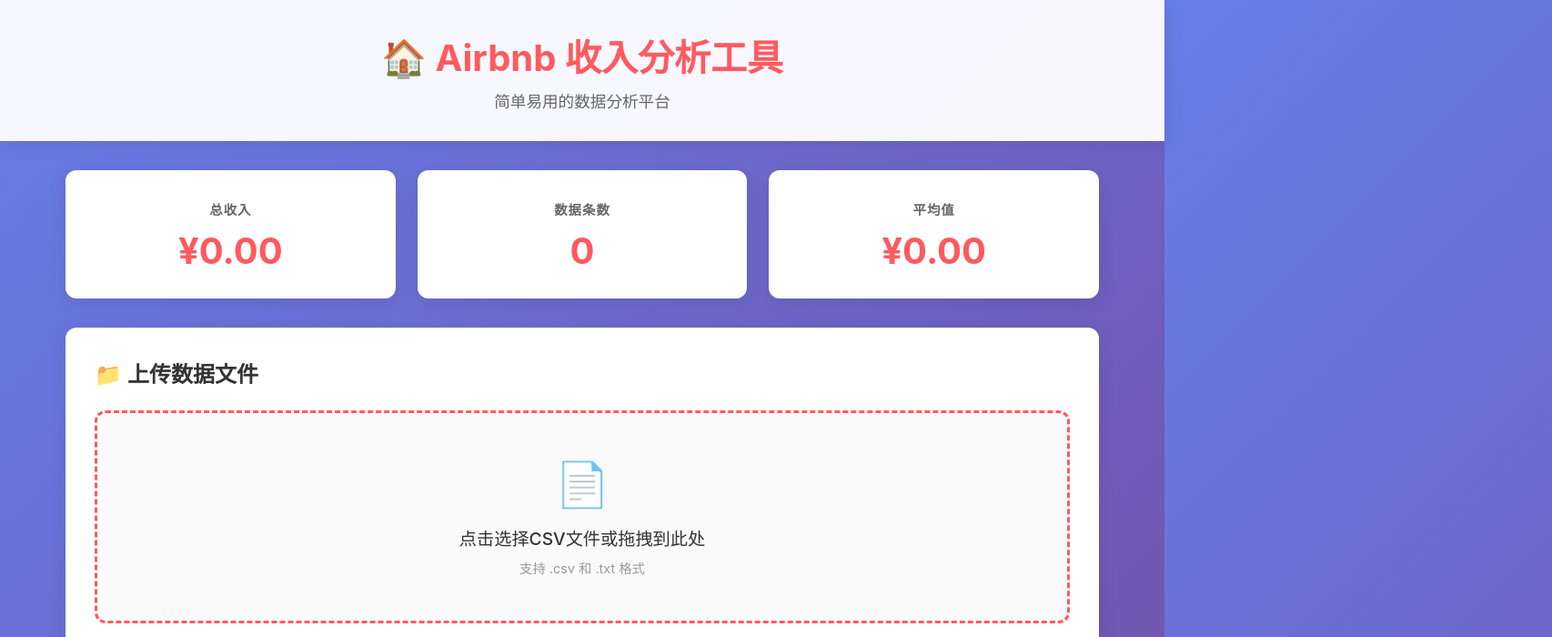
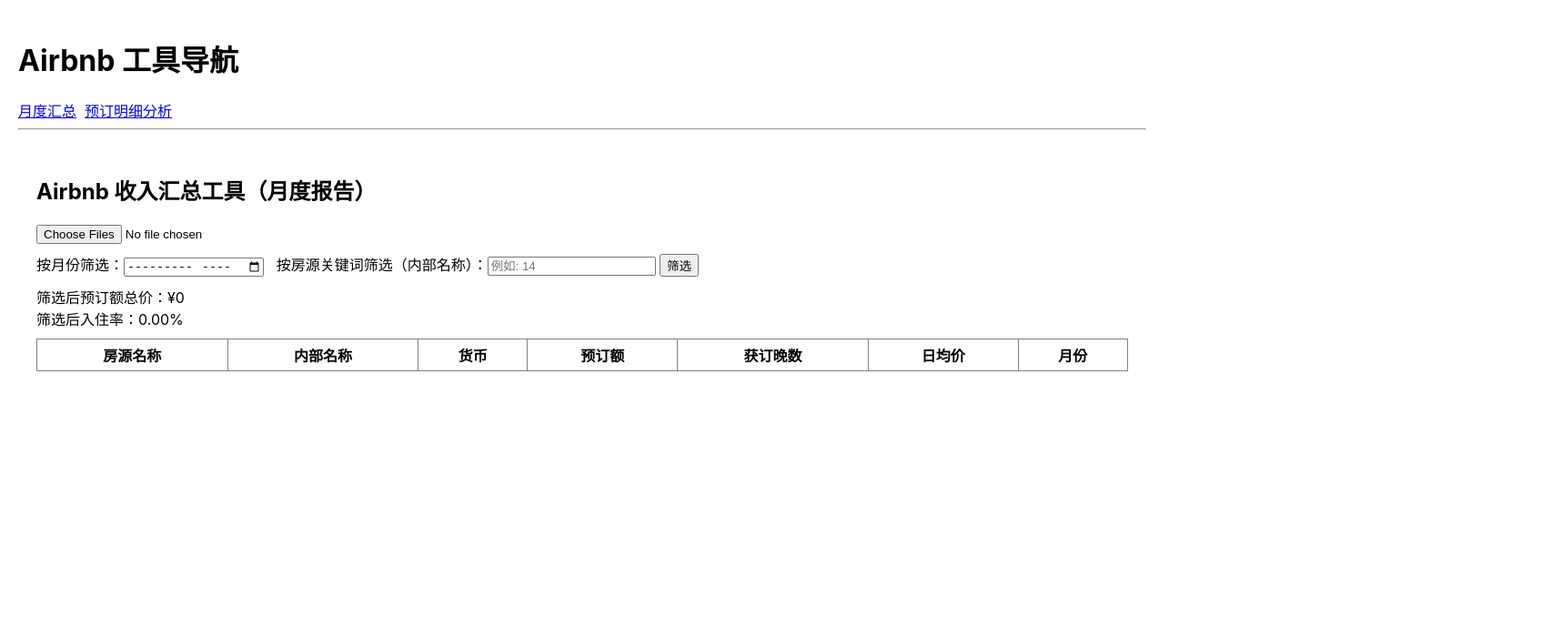
Before and after one commit to yunicaca/airbnb-income-app, a React (Create React App) app: page / in a window 1280 px wide. Shown: the top 700 px of the page at 91% size, 1706 px wide, since content can reach past the window. Built offline with nearby package versions, Linux system fonts and the light colour scheme.

Commit message:
fix: manually skip first row in CSV

```diff
--- a/src/App.js
+++ b/src/App.js
@@ -1,246 +1,147 @@
 import React, { useState } from 'react';
-import './App.css';
+import { BrowserRouter as Router, Routes, Route, Link } from 'react-router-dom';
+import MonthlyDetailAnalysis from './pages/MonthlyDetailAnalysis';
+import Papa from 'papaparse';
 
-function App() {
+function MonthlySummary() {
   const [data, setData] = useState([]);
   const [filteredData, setFilteredData] = useState([]);
-  const [dateFilter, setDateFilter] = useState('');
+  const [monthFilter, setMonthFilter] = useState('');
   const [keywordFilter, setKeywordFilter] = useState('');
 
-  const handleUpload = (e) => {
-    const file = e.target.files[0];
-    if (file) {
+  const handleFileUpload = (e) => {
+    const files = Array.from(e.target.files);
+    let allData = [];
+    let filesProcessed = 0;
+
+    files.forEach((file) => {
       const reader = new FileReader();
-      reader.onload = function(event) {
-        try {
+      reader.onload = function (event) {
         const content = event.target.result;
-          // 简单的CSV解析
-          const lines = content.split('\n').filter(line => line.trim());
-          if (lines.length === 0) return;
+        const lines = content.split('\n');
 
-          const headers = lines[0].split(',').map(h => h.trim());
-          const rows = lines.slice(1).map(line => {
-            const values = line.split(',');
-            const obj = {};
-            headers.forEach((header, index) => {
-              obj[header] = values[index] ? values[index].trim() : '';
+        let month = '';
+        const monthMatch = lines[0].match(/\d{4}-\d{2}/);
+        if (monthMatch) {
+          month = monthMatch[0];
+        }
+
+        const csvContent = lines.slice(1).join('\n');
+        Papa.parse(csvContent, {
+          header: true,
+          skipEmptyLines: true,
+          complete: function (results) {
+            const enriched = results.data.map(row => ({ ...row, '月份': month }));
+            allData = [...allData, ...enriched];
+            filesProcessed++;
+
+            if (filesProcessed === files.length) {
+              setData(allData);
+              setFilteredData(allData);
+            }
+          }
         });
-            return obj;
-          });
-
-          setData(rows);
-          setFilteredData(rows);
-          alert(`成功上传 ${rows.length} 条数据！`);
-        } catch (error) {
-          alert('文件解析失败，请检查CSV格式');
-        }
       };
       reader.readAsText(file);
-    }
+    });
   };
 
   const handleFilter = () => {
-    let filtered = data;
-
-    if (dateFilter) {
-      filtered = filtered.filter(item =>
-        Object.values(item).some(value =>
-          value.toString().includes(dateFilter)
-        )
-      );
-    }
-
-    if (keywordFilter) {
-      filtered = filtered.filter(item =>
-        Object.values(item).some(value =>
-          value.toString().toLowerCase().includes(keywordFilter.toLowerCase())
-        )
-      );
-    }
-
+    const filtered = data.filter(row => {
+      const matchesMonth = monthFilter ? row['月份']?.includes(monthFilter) : true;
+      const matchesKeyword = keywordFilter ? row['内部名称']?.includes(keywordFilter) : true;
+      return matchesMonth && matchesKeyword;
+    });
     setFilteredData(filtered);
   };
 
-  const clearFilters = () => {
-    setDateFilter('');
-    setKeywordFilter('');
-    setFilteredData(data);
+  const getDaysInMonth = (monthStr) => {
+    const [year, month] = monthStr.split('-').map(Number);
+    return new Date(year, month, 0).getDate();
   };
 
-  const calculateStats = () => {
-    if (!data || data.length === 0) {
-      return { totalIncome: 0, orderCount: 0, avgIncome: 0 };
-    }
+  const totalBookingAmount = filteredData.reduce((sum, row) => {
+    const amount = parseFloat(row['预订额']?.replace(/[^\d.]/g, '') || 0);
+    return sum + amount;
+  }, 0);
 
-    // 尝试找到收入相关的列
-    const incomeFields = ['income', '收入', '金额', 'amount', 'price', '价格'];
-    let totalIncome = 0;
-    let validIncomeCount = 0;
+  const totalNights = filteredData.reduce((sum, row) => {
+    return sum + (parseInt(row['获订晚数']) || 0);
+  }, 0);
 
-    data.forEach(item => {
-      for (let field of incomeFields) {
-        const value = item[field];
-        if (value) {
-          const numValue = parseFloat(value.toString().replace(/[^\d.-]/g, ''));
-          if (!isNaN(numValue)) {
-            totalIncome += numValue;
-            validIncomeCount++;
-            break;
-          }
-        }
-      }
-    });
-
-    const orderCount = data.length;
-    const avgIncome = validIncomeCount > 0 ? totalIncome / validIncomeCount : 0;
-
-    return { totalIncome, orderCount, avgIncome };
-  };
-
-  const stats = calculateStats();
+  const uniqueListings = new Set(filteredData.map(row => row['房源名称'])).size;
+  const daysInMonth = monthFilter ? getDaysInMonth(monthFilter) : 30;
+  const occupancyRate = uniqueListings > 0
+    ? ((totalNights / (uniqueListings * daysInMonth)) * 100).toFixed(2)
+    : '0.00';
 
   return (
-    <div className="App">
-      {/* 头部 */}
-      <header className="header">
-        <h1>🏠 Airbnb 收入分析工具</h1>
-        <p>简单易用的数据分析平台</p>
-      </header>
+    <div style={{ padding: '20px' }}>
+      <h2>Airbnb 收入汇总工具（月度报告）</h2>
+      <input type="file" accept=".csv" multiple onChange={handleFileUpload} />
 
-      {/* 主内容 */}
-      <main className="main-content">
-
-        {/* 统计卡片 */}
-        <div className="stats-section">
-          <div className="stat-card">
-            <h3>总收入</h3>
-            <div className="stat-value">¥{stats.totalIncome.toFixed(2)}</div>
-          </div>
-          <div className="stat-card">
-            <h3>数据条数</h3>
-            <div className="stat-value">{stats.orderCount}</div>
-          </div>
-          <div className="stat-card">
-            <h3>平均值</h3>
-            <div className="stat-value">¥{stats.avgIncome.toFixed(2)}</div>
-          </div>
+      <div style={{ marginTop: '10px' }}>
+        按月份筛选：
+        <input type="month" onChange={e => setMonthFilter(e.target.value)} />
+        &nbsp;&nbsp;
+        按房源关键词筛选（内部名称）：
+        <input type="text" placeholder="例如: 14" onChange={e => setKeywordFilter(e.target.value)} />
+        &nbsp;
+        <button onClick={handleFilter}>筛选</button>
       </div>
 
-        {/* 文件上传区域 */}
-        <div className="upload-section">
-          <h2>📁 上传数据文件</h2>
-          <div className="upload-area">
-            <input
-              type="file"
-              accept=".csv,.txt"
-              onChange={handleUpload}
-              className="file-input"
-              id="file-upload"
-            />
-            <label htmlFor="file-upload" className="upload-label">
-              <div className="upload-icon">📄</div>
-              <div>点击选择CSV文件或拖拽到此处</div>
-              <div className="upload-hint">支持 .csv 和 .txt 格式</div>
-            </label>
-          </div>
+      <div style={{ marginTop: '10px' }}>
+        筛选后预订额总价：¥{totalBookingAmount.toLocaleString()}<br />
+        筛选后入住率：{occupancyRate}%
       </div>
 
-        {/* 筛选区域 */}
-        {data.length > 0 && (
-          <div className="filter-section">
-            <h2>🔍 数据筛选</h2>
-            <div className="filter-controls">
-              <input
-                type="text"
-                placeholder="按内容筛选..."
-                value={keywordFilter}
-                onChange={(e) => setKeywordFilter(e.target.value)}
-                className="filter-input"
-              />
-              <input
-                type="text"
-                placeholder="按日期筛选 (如: 2024-01)..."
-                value={dateFilter}
-                onChange={(e) => setDateFilter(e.target.value)}
-                className="filter-input"
-              />
-              <button onClick={handleFilter} className="btn btn-primary">
-                应用筛选
-              </button>
-              <button onClick={clearFilters} className="btn btn-secondary">
-                清除筛选
-              </button>
-            </div>
-          </div>
-        )}
-
-        {/* 数据表格 */}
-        {filteredData.length > 0 && (
-          <div className="table-section">
-            <h2>📊 数据预览</h2>
-            <div className="table-info">
-              <span>显示 {Math.min(10, filteredData.length)} / {filteredData.length} 条记录</span>
-            </div>
-            <div className="table-container">
-              <table className="data-table">
+      <table border="1" cellPadding="5" style={{ marginTop: '10px', width: '100%', borderCollapse: 'collapse' }}>
         <thead>
           <tr>
-                    {Object.keys(filteredData[0]).map(key => (
-                      <th key={key}>{key}</th>
-                    ))}
+            <th>房源名称</th>
+            <th>内部名称</th>
+            <th>货币</th>
+            <th>预订额</th>
+            <th>获订晚数</th>
+            <th>日均价</th>
+            <th>月份</th>
           </tr>
         </thead>
         <tbody>
-                  {filteredData.slice(0, 10).map((item, index) => (
-                    <tr key={index}>
-                      {Object.values(item).map((value, i) => (
-                        <td key={i} title={value}>{value}</td>
-                      ))}
+          {filteredData.map((row, idx) => (
+            <tr key={idx}>
+              <td>{row['房源名称']}</td>
+              <td>{row['内部名称']}</td>
+              <td>{row['货币']}</td>
+              <td>{row['预订额']}</td>
+              <td>{row['获订晚数']}</td>
+              <td>{row['日均价']}</td>
+              <td>{row['月份']}</td>
             </tr>
           ))}
         </tbody>
       </table>
     </div>
+  );
+}
+
+function App() {
+  return (
+    <Router>
+      <div style={{ padding: '20px' }}>
+        <h1>Airbnb 工具导航</h1>
+        <nav>
+          <Link to="/">月度汇总</Link>&nbsp;&nbsp;
+          <Link to="/details">预订明细分析</Link>
+        </nav>
+        <hr />
+
+        <Routes>
+          <Route path="/" element={<MonthlySummary />} />
+          <Route path="/details" element={<MonthlyDetailAnalysis />} />
+        </Routes>
       </div>
-        )}
-
-        {/* 使用说明 */}
-        {data.length === 0 && (
-          <div className="help-section">
-            <h2>📋 使用说明</h2>
-            <div className="help-content">
-              <div className="help-step">
-                <div className="step-number">1</div>
-                <div className="step-content">
-                  <h3>准备数据文件</h3>
-                  <p>准备包含收入数据的CSV文件，确保包含日期、金额等字段</p>
-                </div>
-              </div>
-              <div className="help-step">
-                <div className="step-number">2</div>
-                <div className="step-content">
-                  <h3>上传文件</h3>
-                  <p>点击上方的文件上传区域，选择你的CSV文件</p>
-                </div>
-              </div>
-              <div className="help-step">
-                <div className="step-number">3</div>
-                <div className="step-content">
-                  <h3>查看分析</h3>
-                  <p>上传后即可查看收入统计和数据表格</p>
-                </div>
-              </div>
-            </div>
-          </div>
-        )}
-
-      </main>
-
-      {/* 页脚 */}
-      <footer className="footer">
-        <p>&copy; 2024 Airbnb 收入分析工具 - 简单、快速、可靠</p>
-      </footer>
-    </div>
+    </Router>
   );
 }
 
```
Lines whose indentation alone changed are shown as unchanged.
